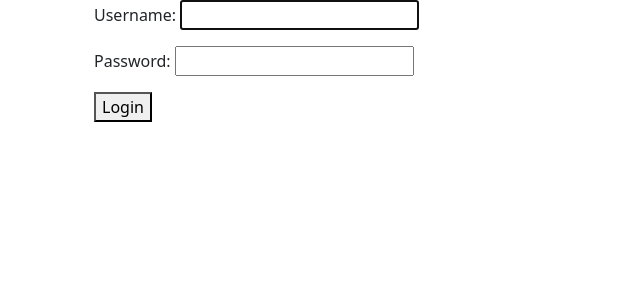
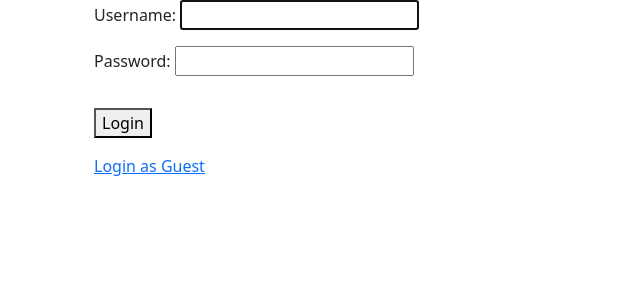
Before and after one commit to katsut/django-tutorial, a Django app: page /todo/login/ in a window 1280 px wide. Shown: the part 46-346 px from the top of the page, without its empty margins (0-640 px from the left). Run offline with Django 5.2, Linux system fonts and the light colour scheme.

Commit message:
store created user, timestamp to todo

```diff
--- a/todo/models.py
+++ b/todo/models.py
@@ -2,8 +2,11 @@ from django.db import models
 
 # Create your models here.
 
+
 class Todo(models.Model):
     title = models.CharField(max_length=100)
+    created_at = models.DateTimeField(auto_now_add=True)
+    created_by = models.ForeignKey("auth.User", null=True, on_delete=models.CASCADE)
 
     def __str__(self):
         return self.title
--- a/todo/templates/registration/login.html
+++ b/todo/templates/registration/login.html
@@ -17,11 +17,15 @@
         </ul>
         {% endif %}
 
-        <form method="post">
+        <form method="post" class="mb-3">
             {% csrf_token %}
             {{ form.as_p }}
-            <button type="submit">Login</button>
+            <button type="submit" class="mt-3">Login</button>
         </form>
+        <div class="mb-3">
+            <a href="{% url 'todo:index' %}">Login as Guest</a>
+
+        </div>
 
     </div>
 </div>
--- a/todo/views.py
+++ b/todo/views.py
@@ -33,6 +33,7 @@ def create(request):
     title = request.POST.get("title")
     new_todo = models.Todo()
     new_todo.title = title
+    new_todo.created_by = request.user
     new_todo.save()
     return HttpResponseRedirect(reverse("todo:index"))
 
```
Also changed, not shown: todo/templates/index.html (+5 -2 lines), todo/migrations/0002_todo_creted_at.py (added), todo/migrations/0003_rename_creted_at_todo_created_at.py (added), todo/migrations/0004_todo_created_by.py (added), todo/migrations/0005_alter_todo_created_by.py (added).
